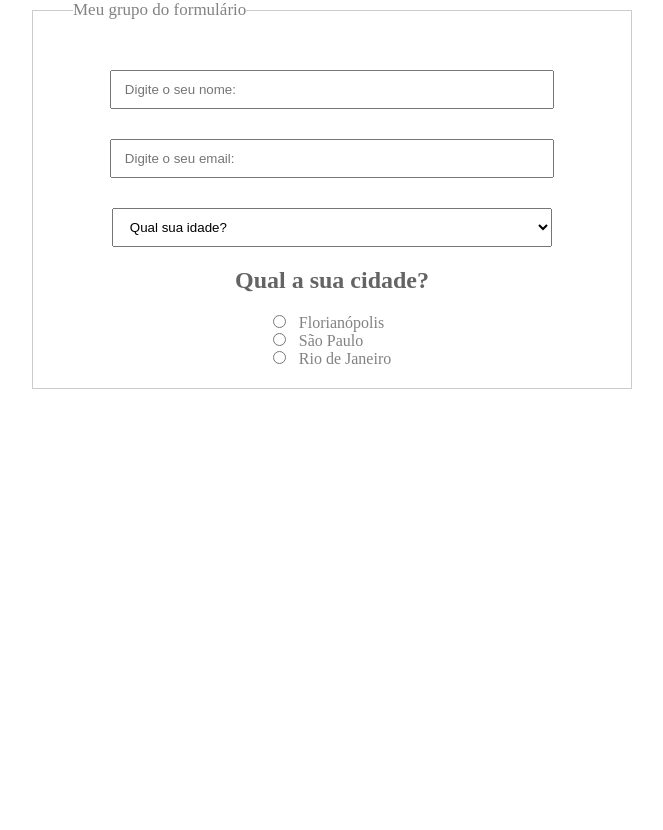
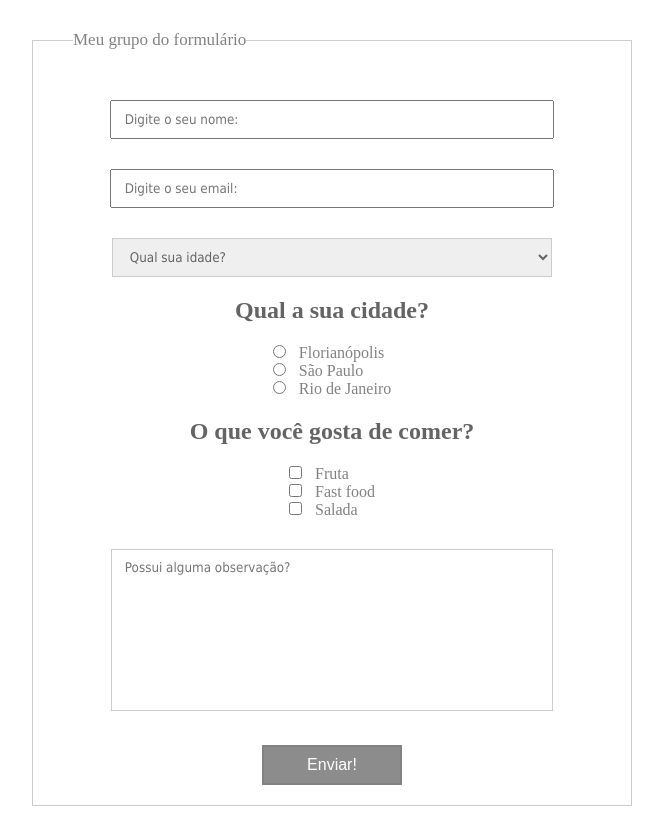
Before and after one commit to Jedid95/cursoFront-End, a plain HTML site: page CSS/Aula 22_formularios/index.html in a window 1280 px wide. Shown: the whole page, without its empty margins (308-971 px from the left). Before the commit the page ends 800 px from the top, so only its background shows below. Drawn offline with Linux system fonts and the light colour scheme.

Commit message:
formularios

```diff
--- a/CSS/Aula 22_formularios/css/style.css
+++ b/CSS/Aula 22_formularios/css/style.css
@@ -12,7 +12,7 @@ form{
 
 	width: 96%;
 	max-width: 600px;
-	margin: 0 auto;
+	margin: 30px auto;
 	text-align: center;
 }
 
@@ -32,18 +32,31 @@ form input[type=text]{
 	margin-top: 30px;
 	width: 80%;
 	padding: 10px 13px;
+	font-family: tahoma;
 }
 
-form input[type=text]:focus{
+form input[type=text]:focus, form select:focus, form textarea:focus{
 	outline: 0;
+	border: 1px solid #ccc;
 	/*background-color: black;*/
 }
 
 form select{
+	font-family: tahoma;
+	color: rgb(100, 100, 100);
 	width: calc(80% + 26px);
 	margin-top: 30px;
 	padding: 10px 13px;
 	display: inline-block;
+	border: 1px solid #ccc;
+}
+
+form select option[disabled]{
+	color: orange;
+}
+
+form select option:nth-of-type(3){
+	color: red;
 }
 
 form h2{
@@ -51,14 +64,37 @@ form h2{
 	color:rgb(100, 100, 100);
 }
 
-.radio-input{
+.input{
 	display: inline-block;
 	text-align: left;
 	margin-top:20px ;
 }
 
-.radio-input span{
+.input span{
 	margin-left: 13px;
 	font-size: 16px;
 	color:rgb(130, 130, 130);
 }
+
+form input[type=submit]{
+	margin-top: 30px;
+	border: 0;
+	width: 140px;
+	height: 40px;
+	font-size: 16px;
+	border: 2px solid rgb(130, 130, 130);
+	color:white;
+	background-color: rgb(140, 140, 140);
+	cursor: pointer;
+}
+
+form textarea{
+	display: inline-block;
+	margin-top: 30px;
+	width: 80%;
+	padding: 10px 13px;
+	resize: none;
+	border: 1px solid #ccc;
+	height: 140px;
+	font-family: tahoma;
+}
--- a/CSS/Aula 22_formularios/index.html
+++ b/CSS/Aula 22_formularios/index.html
@@ -25,7 +25,7 @@
 				</div>
 
 				<h2>Qual a sua cidade?</h2>
-				<div class="radio-input">
+				<div class="input">
 					<div>
 						<input type="radio" name="cidade" value="FL"><span>Florianópolis</span>
 					</div>
@@ -37,6 +37,29 @@
 						<input type="radio" name="cidade" value="RJ"><span>Rio de Janeiro</span>
 					</div>
 				</div>
+
+				<h2>O que você gosta de comer?</h2>
+				<div class="input">
+					<div>
+						<input type="checkbox" name="cidade" value="FL"><span>Fruta</span>
+					</div>
+					<div>
+						<input type="checkbox" name="cidade" value="SP"><span>Fast food</span>
+					</div>
+
+					<div>
+						<input type="checkbox" name="cidade" value="RJ"><span>Salada</span>
+					</div>
+				</div>
+
+				<div>
+					<textarea placeholder="Possui alguma observação?"></textarea>
+				</div>
+
+				<div>
+					<input type="submit" name="acao" value="Enviar!">
+				</div>
+
 			</fieldset>
 		</form>
 
```
